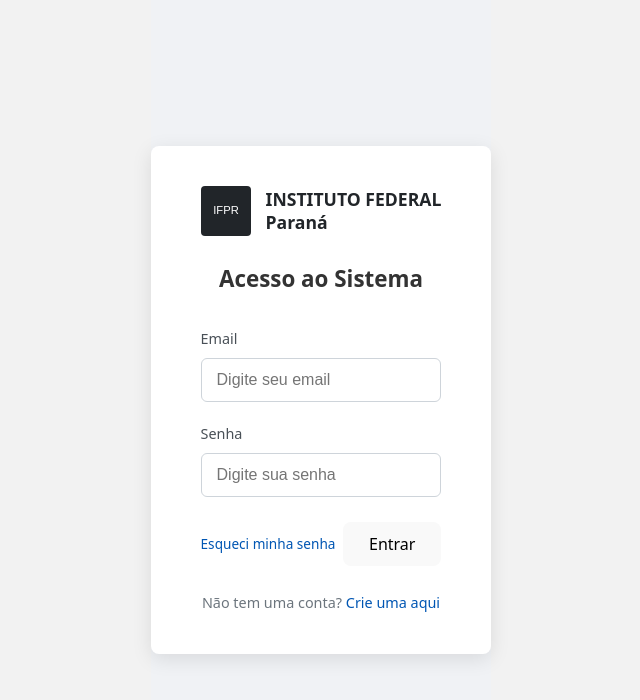
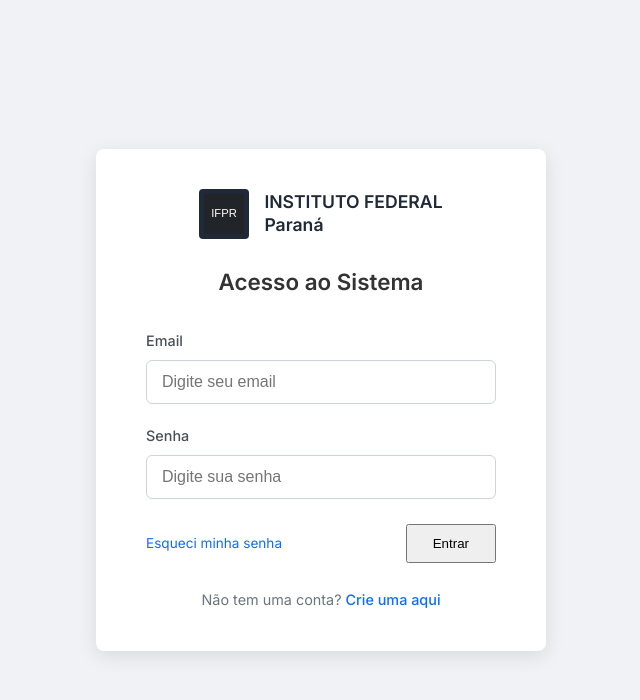
Before and after one commit to HubSabia/HubSabia_Front_e_Back, a Vue app in the folder frontend/: page /#/login in a window 1280 px wide. Shown: the top 700 px of the page, without its empty margins (319-959 px from the left). Built offline with nearby package versions, Linux system fonts and the light colour scheme.

Commit message:
revisão de todo o codigo

```diff
--- a/frontend/src/App.vue
+++ b/frontend/src/App.vue
@@ -1,5 +1,5 @@
 <template>
-  <div id="app" :class="[{ 'login-layout': isLoginPage, 'main-layout': !isLoginPage }, routePageClass]">
+  <div id="app" :class="{ 'login-layout': isLoginPage, 'main-layout': !isLoginPage }">
     <MainSidebar v-if="!isLoginPage" />
     <div class="content-wrapper">
       <Header v-if="!isLoginPage" :pageTitle="currentPageTitle" />
@@ -18,132 +18,61 @@
 
 const route = useRoute();
 
-const currentPageTitle = computed(() => {
-  return route.meta.title || 'Home';
-});
+const currentPageTitle = computed(() => route.meta.title || 'Dashboard');
+const isLoginPage = computed(() => route.name === 'Login' || route.name === 'Register');
 
-const isLoginPage = computed(() => route.name === 'Login' || route.name === 'Register');
-const routePageClass = computed(() => {
-  // Converte o nome da rota para um formato de classe CSS (ex: 'Dashboard' -> 'dashboard-page')
-  return route.name ? `${route.name.toLowerCase()}-page` : '';
-});
 </script>
 
+<style>
 
-<style>
-  :root {
-  --primary-color: #0056b3;
-  --secondary-color: #6c757d;
-  --sidebar-bg: #212529;
-  --header-bg: #ffffff;
-  --content-bg: #F2F2F2;
-  --text-color: #212529;
-  --text-color-light: #f8f9fa;
-  --border-color: #dee2e6;
-  --card-bg: #ffffff;
-  --font-family: system-ui, Avenir, Helvetica, Arial, sans-serif, 'Inter';
-  line-height: 1.5;
-  font-weight: 400;
 
-  font-synthesis: none;
-  text-rendering: optimizeLegibility;
+
+
+
+html {
   -webkit-font-smoothing: antialiased;
   -moz-osx-font-smoothing: grayscale;
-  }
-
-* {
-  margin: 0;
-  padding: 0;
-  box-sizing: border-box;
 }
 
-body {
-  margin: 0;
-  display: flex;
-  place-items: center;
-  min-width: 320px;
-  min-height: 100vh;
-  font-family: var(--font-family);
-  background-color: var(--content-bg);
-  color: var(--text-color);
-  line-height: 1.6;
-}
+
+
+/* 3. ESTRUTURA DE LAYOUT SIMPLIFICADA E ROBUSTA */
 #app {
   display: flex;
   min-height: 100vh;
-  max-width: 1280px;
-  margin: 0 auto;
-  text-align: center;
 }
+
 .main-layout {
   display: flex;
   width: 100%;
+}
+
+.login-layout {
+  width: 100%;
+  display: flex;
+  justify-content: center;
+  align-items: center;
 }
 
 .content-wrapper {
   flex-grow: 1;
   display: flex;
   flex-direction: column;
+  transition: margin-left 0.3s ease;
 }
 
-#app.main-layout .content-wrapper {
-  margin-left: 260px; /* Margem padrão quando o sidebar está presente */
-}
-#app.main-layout.dashboard-page .content-wrapper{
-  margin-left: 160px !important; /* Mude para o valor desejado */
+.main-layout .content-wrapper {
+  margin-left: 260px; /* Largura padrão da Sidebar */
 }
 
 .main-content {
   flex-grow: 1;
-  background-color: var(--content-bg);
-  padding: 0;
-  margin: 0;
-}
-a {
-  font-weight: 500;
-  color: #646cff;
-  text-decoration: inherit;
-}
-a:hover {
-  color: #535bf2;
-}
-h1 {
-  font-size: 3.2em;
-  line-height: 1.1;
 }
 
-button {
-  border-radius: 8px;
-  border: 1px solid transparent;
-  padding: 0.6em 1.2em;
-  font-size: 1em;
-  font-weight: 500;
-  font-family: inherit;
-  background-color: #1a1a1a;
-  cursor: pointer;
-  transition: border-color 0.25s;
-}
-button:hover {
-  border-color: #646cff;
-}
-button:focus,
-button:focus-visible {
-  outline: 4px auto -webkit-focus-ring-color;
-}
-
-.card {
-  padding: 2em;
-}
-@media (prefers-color-scheme: light) {
-  :root {
-    color: #213547;
-    background-color: #ffffff;
-  }
-  a:hover {
-    color: #747bff;
-  }
-  button {
-    background-color: #f9f9f9;
+/* 5. RESPONSIVIDADE DO LAYOUT PRINCIPAL */
+@media (max-width: 767px) {
+  .main-layout .content-wrapper {
+    margin-left: 80px; /* Largura da sidebar compacta */
   }
 }
 </style>
--- /dev/null
+++ b/frontend/src/assets/global.css
@@ -0,0 +1,32 @@
+/* 1. PALETA DE CORES MAIS COESA E PROFISSIONAL */
+:root {
+  --primary-color: #0d6efd;      /* Azul vibrante para ações principais */
+  --secondary-color: #6c757d;    /* Cinza para ações secundárias */
+
+  --sidebar-bg: #1f2937;         /* Cinza-azulado escuro para a sidebar */
+  --header-bg: #ffffff;          /* Branco para o header */
+  --content-bg: #f8f9fa;         /* Cinza muito claro para o fundo do conteúdo */
+
+  --text-color-dark: #212529;    /* Preto suave para textos principais */
+  --text-color-light: #f8f9fa;   /* Branco para textos em fundos escuros */
+  --text-color-muted: #6c757d;   /* Cinza para textos secundários */
+
+  --border-color: #dee2e6;        /* Cinza claro para bordas e divisórias */
+  --card-bg: #ffffff;            /* Branco para cards */
+
+  --font-family-sans: 'Inter', -apple-system, BlinkMacSystemFont, "Segoe UI", Roboto, "Helvetica Neue", Arial, sans-serif;
+}
+
+/* 2. RESET E ESTILOS GLOBAIS MAIS LIMPOS */
+* {
+  margin: 0;
+  padding: 0;
+  box-sizing: border-box;
+}
+
+body {
+  font-family: var(--font-family-sans);
+  background-color: var(--content-bg);
+  color: var(--text-color-dark);
+  line-height: 1.6;
+}
--- a/frontend/src/main.js
+++ b/frontend/src/main.js
@@ -1,7 +1,7 @@
 import { createApp } from 'vue'
 import { createPinia } from 'pinia'
 import App from './App.vue'
-
+import '@/assets/global.css'
 import router from './router'
 
 import './style.css'
```
